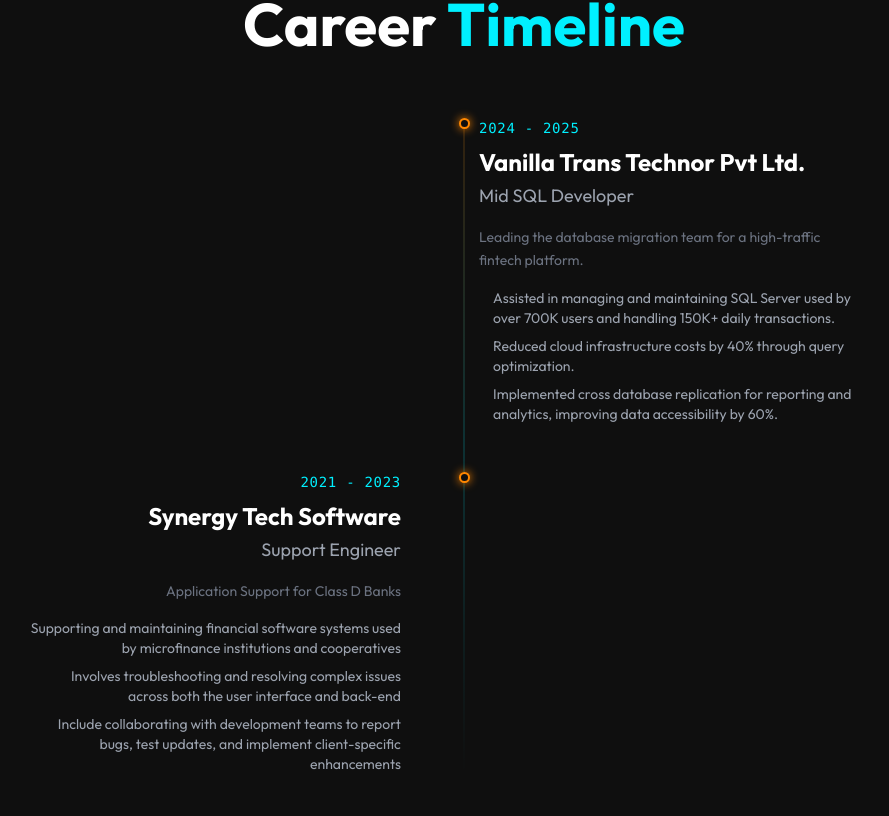
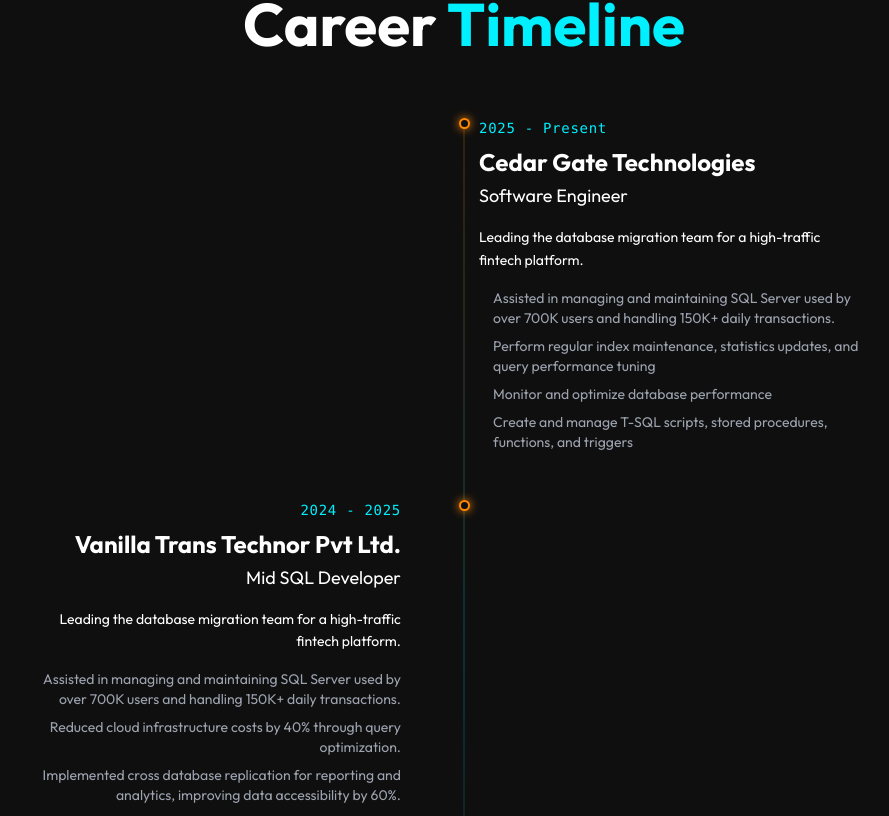
Before and after one commit to davitkhanal-ai/Portfolio2026, a React (Vite) app: page / in a window 1280 px wide. Shown: the part 1584-2400 px from the top of the page, without its empty margins (176-1065 px from the left). Built offline with nearby package versions, Linux system fonts and the light colour scheme.

Commit message:
Update contact links to open in new tabs, enhance database project descriptions, and refine experience section formatting

```diff
--- a/src/components/Contact.jsx
+++ b/src/components/Contact.jsx
@@ -140,6 +140,7 @@
           >
             <div className="flex gap-6">
               <a
+                target="_blank"
                 href="https://github.com/davitkhanal-ai"
                 className="p-4 bg-white/5 rounded-full hover:bg-white/10 hover:text-papaya transition-all group"
               >
@@ -149,6 +150,7 @@
                 />
               </a>
               <a
+                target="_blank"
                 href="https://www.linkedin.com/in/davitkhanal/"
                 className="p-4 bg-white/5 rounded-full hover:bg-white/10 hover:text-cyan transition-all group"
               >
@@ -158,6 +160,7 @@
                 />
               </a>
               <a
+                target="_blank"
                 href="https://www.youtube.com/watch?v=dQw4w9WgXcQ"
                 className="p-4 bg-white/5 rounded-full hover:bg-white/10 hover:text-papaya transition-all group"
               >
--- a/src/components/Databases.jsx
+++ b/src/components/Databases.jsx
@@ -8,73 +8,79 @@
 
 const databases = [
   {
-        id: 'postgresql',
-        name: 'PostgreSQL',
+    id: "postgresql",
+    name: "PostgreSQL",
     icon: SiPostgresql,
-        tagline: 'Reporting Services',
-        color: '#336791',
+    tagline: "Reporting Services",
+    color: "#336791",
     projects: [
       {
-                title: 'High-Scale Analytics Engine',
-                desc: 'Optimized complex joins across billion-row tables for a fintech client.',
-                stats: ['Reduced query time 45s → 1.2s', 'Implemented declarative partitioning'],
-                tags: ['PL/pgSQL', 'PostGIS']
+        title: "PostgreSQL Reporting Service Enhancement",
+        desc: "Designed and optimized PostgreSQL to support high-volume reporting services, ensuring fast and reliable analytics delivery.",
+        stats: [
+          " Accelerated report generation by 80%",
+          "Implemented materialized views + scheduled refresh using airflow",
+        ],
+        tags: ["pgSQL", "Airflow", "JsonB"],
+      },
+    ],
   },
   {
-                title: 'Multi-Tenant SaaS Architecture',
-                desc: 'Designed row-level security policies for secure data isolation.',
-                stats: ['Zero data leaks', 'Seamless tenant migration'],
-                tags: ['RLS', 'Supabase']
-            }
-        ]
-    },
-    {
-        id: 'sqlserver',
-        name: 'SQL Server',
+    id: "sqlserver",
+    name: "SQL Server",
     icon: DiMsqlServer,
-        tagline: 'Enterprise Applications & Migrations',
-        color: '#CC2927',
+    tagline: "Enterprise Applications & Migrations",
+    color: "#CC2927",
     projects: [
       {
-                title: 'Legacy System Migration',
-                desc: 'Migrated on-premise MSSQL cluster to Azure SQL Managed Instance.',
-                stats: ['99.99% availability', 'Automated failover setup'],
-                tags: ['Azure', 'T-SQL']
-            }
-        ]
+        title: "Legacy System Migration",
+        desc: "Led the end-to-end migration of a fintech application and a core remittance platform to a modern SQL Server environment, ensuring data integrity, zero-downtime cutover, and improved performance.",
+        stats: [
+          "Seamless cutover with zero data loss",
+          "40% faster transaction processing post-migration",
+        ],
+        tags: ["SQL Server", "T-SQL", "Database Migration"],
+      },
+    ],
   },
 
   {
-        id: 'mysql',
-        name: 'MySQL',
+    id: "mysql",
+    name: "MySQL",
     icon: GrMysql,
-        tagline: 'Reliable Wallet Databases',
-        color: '#00758F',
+    tagline: "Reliable Wallet Databases",
+    color: "#00758F",
     projects: [
       {
-                title: 'E-commerce Inventory System',
-                desc: 'High-concurrency inventory tracking for flash sales.',
-                stats: ['Handled 50k req/sec', 'Optimized InnoDB buffer pool'],
-                tags: ['Vitess', 'Percona']
-            }
-        ]
+        title: "Wallet Service Database",
+        desc: "Built a scalable reporting workflow for the wallet app using MySQL as the core transaction store. Implemented AWS Lambda functions for automated email reporting and complex report queries, integrated with a Java-based processing layer.",
+        stats: [
+          "Automated daily/weekly reporting",
+          "Reduced manual ops by 90%",
+        ],
+        tags: ["MySQL", "AWS Lambda", "Java", "Serverless"],
+      },
+    ],
   },
 
   {
-        id: 'airflow',
-        name: 'Airflow',
+    id: "airflow",
+    name: "Airflow",
     icon: SiApacheairflow,
-        tagline: 'Workflow Orchestration & Scheduling',
-        color: '#00C7D4',
+    tagline: "Workflow Orchestration & Scheduling",
+    color: "#00C7D4",
     projects: [
       {
-                title: 'Data Pipeline Orchestration',
-                desc: 'Managed 500+ daily DAGs for marketing analytics.',
-                stats: ['Reduced failure rate by 80%', 'Custom operators for internal APIs'],
-                tags: ['Python', 'Dag']
-            }
-        ]
-    }
+        title: "Reporting & Inter-Database DAG Orchestration",
+        desc: "Implemented and managed Airflow DAGs for automated reporting services and cross-database workflows—moving data between SQL Server and PostgreSQL, and synchronizing SQL Server instances for service charge, forex rules, and operational processes.",
+        stats: [
+          "Streamlined multi-DB reporting pipelines",
+          "Automated daily syncs for critical business rules",
+        ],
+        tags: ["Python", "Airflow", "SQL Server", "PostgreSQL"],
+      },
+    ],
+  },
 ];
 
 const ProjectModal = ({ db, onClose }) => {
--- a/src/components/Experience.jsx
+++ b/src/components/Experience.jsx
@@ -1,29 +1,43 @@
-import React from 'react';
-import { motion } from 'framer-motion';
+import React from "react";
+import { motion } from "framer-motion";
 
 const experiences = [
   {
-        year: '2024 - 2025',
-        company: 'Vanilla Trans Technor Pvt Ltd.',
-        role: 'Mid SQL Developer',
-        description: 'Leading the database migration team for a high-traffic fintech platform.',
-        achievements: [
-            'Assisted in managing and maintaining SQL Server used by over 700K users and handling 150K+ daily transactions.',
-            'Reduced cloud infrastructure costs by 40% through query optimization.',
-            'Implemented cross database replication for reporting and analytics, improving data accessibility by 60%.'
-        ]
+    year: "2025 - Present",
+    company: "Cedar Gate Technologies",
+    role: "Software Engineer",
+    description:
+      "Leading the database migration team for a high-traffic fintech platform.",
+    task: [
+      "Assisted in managing and maintaining SQL Server used by over 700K users and handling 150K+ daily transactions.",
+      "Perform regular index maintenance, statistics updates, and query performance tuning",
+      "Monitor and optimize database performance",
+      "Create and manage T-SQL scripts, stored procedures, functions, and triggers",
+    ],
   },
   {
-        year: '2021 - 2023',
-        company: 'Synergy Tech Software',
-        role: 'Support Engineer',
-        description: 'Application Support for Class D Banks',
-        achievements: [
-            'Supporting and maintaining financial software systems used by microfinance institutions and cooperatives',
-            'Involves troubleshooting and resolving complex issues across both the user interface and back-end',
-            'Include collaborating with development teams to report bugs, test updates, and implement client-specific enhancements'
-        ]
-    }
+    year: "2024 - 2025",
+    company: "Vanilla Trans Technor Pvt Ltd.",
+    role: "Mid SQL Developer",
+    description:
+      "Leading the database migration team for a high-traffic fintech platform.",
+    task: [
+      "Assisted in managing and maintaining SQL Server used by over 700K users and handling 150K+ daily transactions.",
+      "Reduced cloud infrastructure costs by 40% through query optimization.",
+      "Implemented cross database replication for reporting and analytics, improving data accessibility by 60%.",
+    ],
+  },
+  {
+    year: "2021 - 2023",
+    company: "Synergy Tech Software",
+    role: "Support Engineer",
+    description: "Application Support for Class D Banks",
+    task: [
+      "Supporting and maintaining financial software systems used by microfinance institutions and cooperatives",
+      "Involves troubleshooting and resolving complex issues across both the user interface and back-end",
+      "Include collaborating with development teams to report bugs, test updates, and implement client-specific enhancements",
+    ],
+  },
 ];
 
 const Experience = () => {
@@ -51,7 +65,8 @@
                 whileInView={{ opacity: 1, y: 0 }}
                 viewport={{ once: true, margin: "-100px" }}
                 transition={{ duration: 0.5, delay: index * 0.2 }}
-                                className={`relative flex flex-col md:flex-row gap-8 ${index % 2 === 0 ? 'md:flex-row-reverse' : ''
+                className={`relative flex flex-col md:flex-row gap-8 ${
+                  index % 2 === 0 ? "md:flex-row-reverse" : ""
                 }`}
               >
                 {/* Timeline Node */}
@@ -59,16 +74,35 @@
 
                 {/* Content */}
                 <div className="md:w-1/2 pl-8 md:pl-0 md:px-12">
-                                    <div className={`flex flex-col ${index % 2 === 0 ? 'md:items-start' : 'md:items-end'}`}>
-                                        <span className="text-cyan font-mono text-sm mb-2 tracking-wider">{exp.year}</span>
-                                        <h3 className="text-2xl font-bold text-white mb-1">{exp.company}</h3>
-                                        <h4 className="text-lg text-gray-400 mb-4">{exp.role}</h4>
-                                        <p className={`text-gray-500 mb-4 text-sm leading-relaxed ${index % 2 === 0 ? 'md:text-left' : 'md:text-right'}`}>
+                  <div
+                    className={`flex flex-col ${
+                      index % 2 === 0 ? "md:items-start" : "md:items-end"
+                    }`}
+                  >
+                    <span className="text-cyan font-mono text-sm mb-2 tracking-wider">
+                      {exp.year}
+                    </span>
+                    <h3 className="text-2xl font-bold text-white mb-1">
+                      {exp.company}
+                    </h3>
+                    <h4 className="text-lg text-white-500 mb-4">{exp.role}</h4>
+                    <p
+                      className={`text-white-400 mb-4 text-sm leading-relaxed ${
+                        index % 2 === 0 ? "md:text-left" : "md:text-right"
+                      }`}
+                    >
                       {exp.description}
                     </p>
-                                        <ul className={`space-y-2 ${index % 2 === 0 ? 'md:text-left' : 'md:text-right'}`}>
-                                            {exp.achievements.map((item, i) => (
-                                                <li key={i} className="text-gray-400 text-sm flex items-start gap-2 justify-start md:justify-inherit">
+                    <ul
+                      className={`space-y-2 ${
+                        index % 2 === 0 ? "md:text-left" : "md:text-right"
+                      }`}
+                    >
+                      {exp.task.map((item, i) => (
+                        <li
+                          key={i}
+                          className="text-gray-400 text-sm flex items-start gap-2 justify-start md:justify-inherit"
+                        >
                           <span className="text-papaya mt-1.5 w-1.5 h-1.5 rounded-full flex-shrink-0" />
                           {item}
                         </li>
--- a/src/components/Hero.jsx
+++ b/src/components/Hero.jsx
@@ -184,9 +184,11 @@
           initial={{ opacity: 0, y: 20 }}
           animate={{ opacity: 1, y: 0 }}
           transition={{ duration: 0.8, delay: 0.2 }}
-          className="text-blue-500 font-medium tracking-[0.2em] mb-4 uppercase text-sm md:text-base"
+          className=" font-medium tracking-[0.2em] mb-4 uppercase text-sm md:text-base"
         >
-          Developer at Vanilla Trans Technor
+          Software Engineer at{" "}
+          <span style={{ color: "#FF5100" }}>CEDAR GATE </span>
+          <span className="text-white">TECHNOLOGIES</span>
         </motion.h2>
 
         <motion.h1
```
Lines whose indentation alone changed are shown as unchanged.
